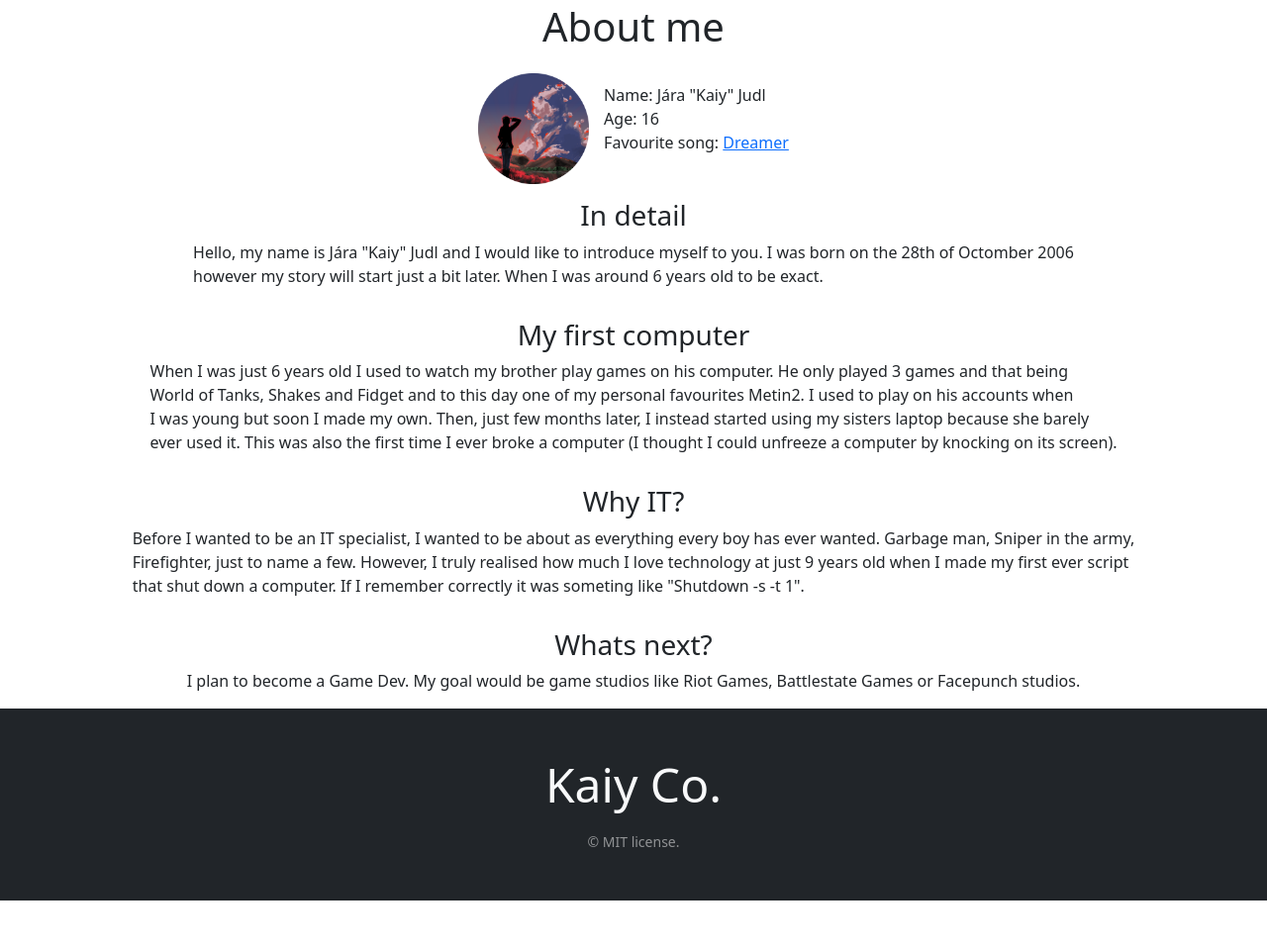
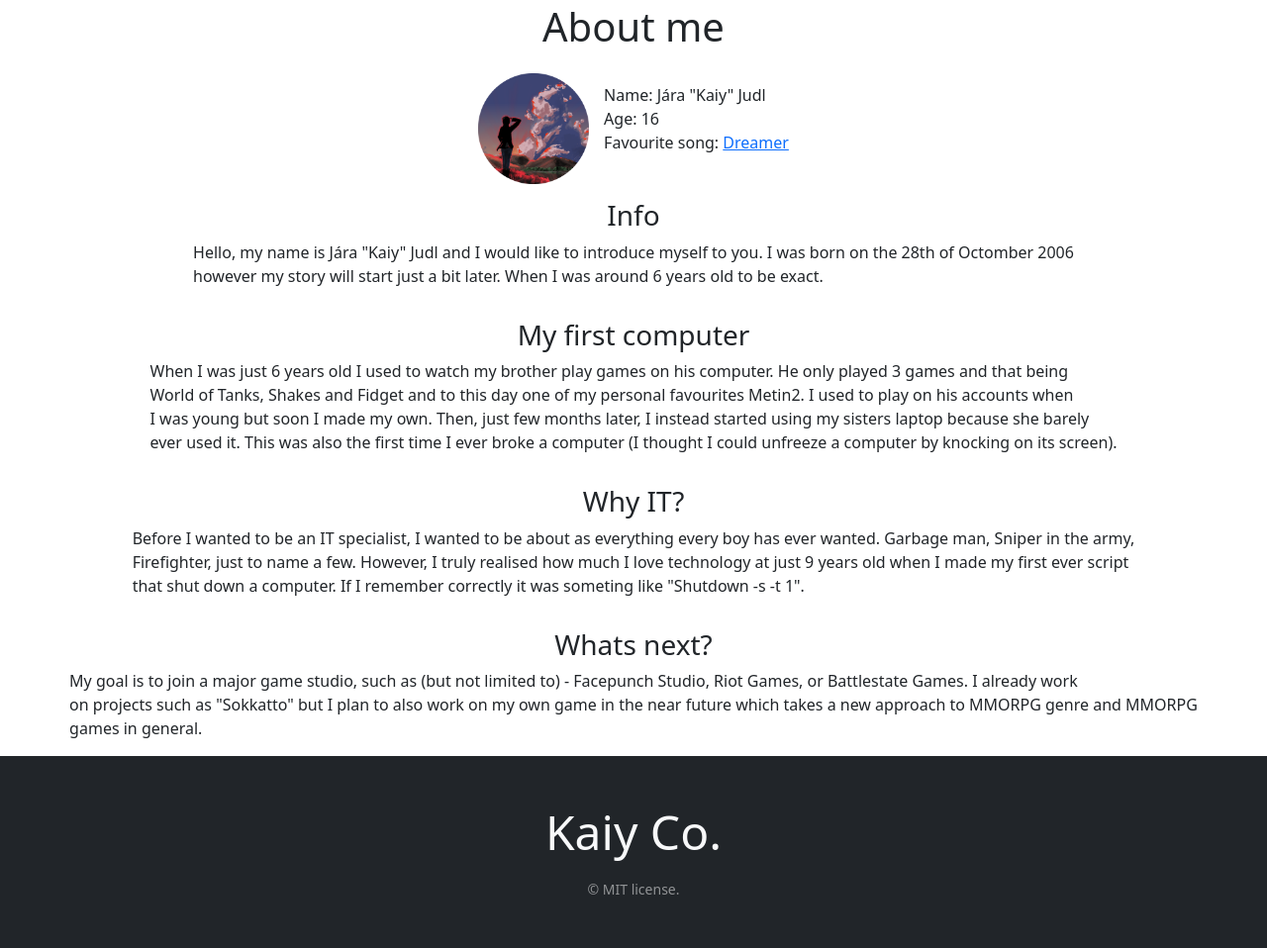
Before and after one commit to KaiyWhiteSnow/AboutMeSchoolWork, a Flask app: page /index in a window 1280 px wide. Shown: the part 424-1382 px from the top of the page at 99% size. Before the commit the page ends 1334 px from the top, so only its background shows below. Run offline with Flask 2, Linux system fonts and the light colour scheme; some libraries are stand-ins or nearby versions.

Commit message:
FE: Edits, new paragraph on init page

```diff
--- a/BP/static/css/style.css
+++ b/BP/static/css/style.css
@@ -13,7 +13,6 @@
     margin-right: 8px;
     margin-top: 16px;
 }
-
 body{
     min-height: 100vh;
     display: flex;
--- a/BP/templates/Art.html
+++ b/BP/templates/Art.html
@@ -136,7 +136,7 @@
         <p>
             Philosophy is by many considered boring. But is it really? I have <br>
             spent hundreds of hours analizing different philosophies. Most memorable <br>
-            The art of war, The art of not giving a fuck, Taoism but many others <br>
+            "The art of war", "The art of not giving a fuck", Taoism but many others <br>
             as well. Philosophy became a big part of my life. The biggest influence <br>
             being "What does it mean to be a man?" which is a philosophy about <br>
             toxic masculinity and how it affects the life of people around us. <br>
--- a/BP/templates/StoryOfKaiy.html
+++ b/BP/templates/StoryOfKaiy.html
@@ -107,7 +107,7 @@
         <img class="img-fluid" src="../static/img/When_the_sun_sets_alone.png" width="800" height="600" alt="Image">
     </div>
 
-    <p class="parOffset d-flex justify-content-center">PS: Thanks to &nbsp;<a href="https://www.instagram.com/trattskivlinglover/">@trattskivlinglover</a>&nbsp;aka alt for this awesome art</p>
+    <p class="parOffset d-flex justify-content-center">PS: Thanks to &nbsp;<a href="https://www.instagram.com/trattskivlinglover/">@trattskivlinglover</a>&nbsp;aka alt for creating this commision</p>
     <footer class="bg-dark text-light py-5 Main_footer">
         <div class="container text-center">
             <p class="display-5 mb-3">
--- a/BP/templates/index.html
+++ b/BP/templates/index.html
@@ -104,7 +104,7 @@
     </div>
     <div class="parOffset d-flex justify-content-center">
         <h3>
-            In detail
+            Info
         </h3>
     </div>
     <div class="d-flex justify-content-center">
@@ -145,7 +145,9 @@
     </div>
     <div class="d-flex justify-content-center">
         <p>
-            I plan to become a Game Dev. My goal would be game studios like Riot Games, Battlestate Games or Facepunch studios.
+            My goal is to join a major game studio, such as (but not limited to) - Facepunch Studio, Riot Games, or Battlestate Games. I already work <br>
+            on projects such as "Sokkatto" but I plan to also work on my own game in the near future which takes a new approach to MMORPG genre and MMORPG<BR>
+            games in general.
         </p>
     </div>
     <footer class="bg-dark text-light py-5 Main_footer">
```
Also changed, not shown: BP/static/img/Next to me.png (deleted).
